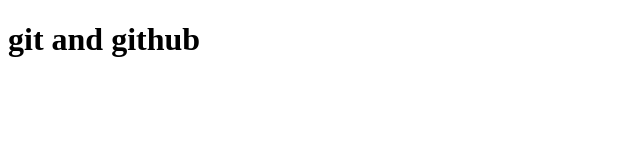
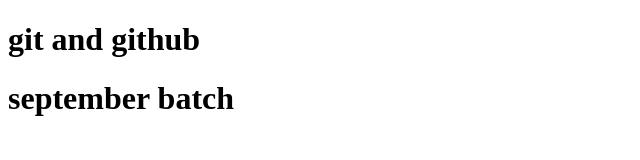
Before and after one commit to YonasWolelaw/abebe, a plain HTML site: page index.html in a window 1280 px wide. Shown: the whole page, without its empty margins (0-640 px from the left). Drawn offline with Linux system fonts and the light colour scheme.

Commit message:
Update index.html

```diff
--- a/index.html
+++ b/index.html
@@ -7,5 +7,6 @@
 </head>
 <body>
     <h1>git and github</h1>
+    <h1>september batch</h1>
 </body>
 </html>
```
